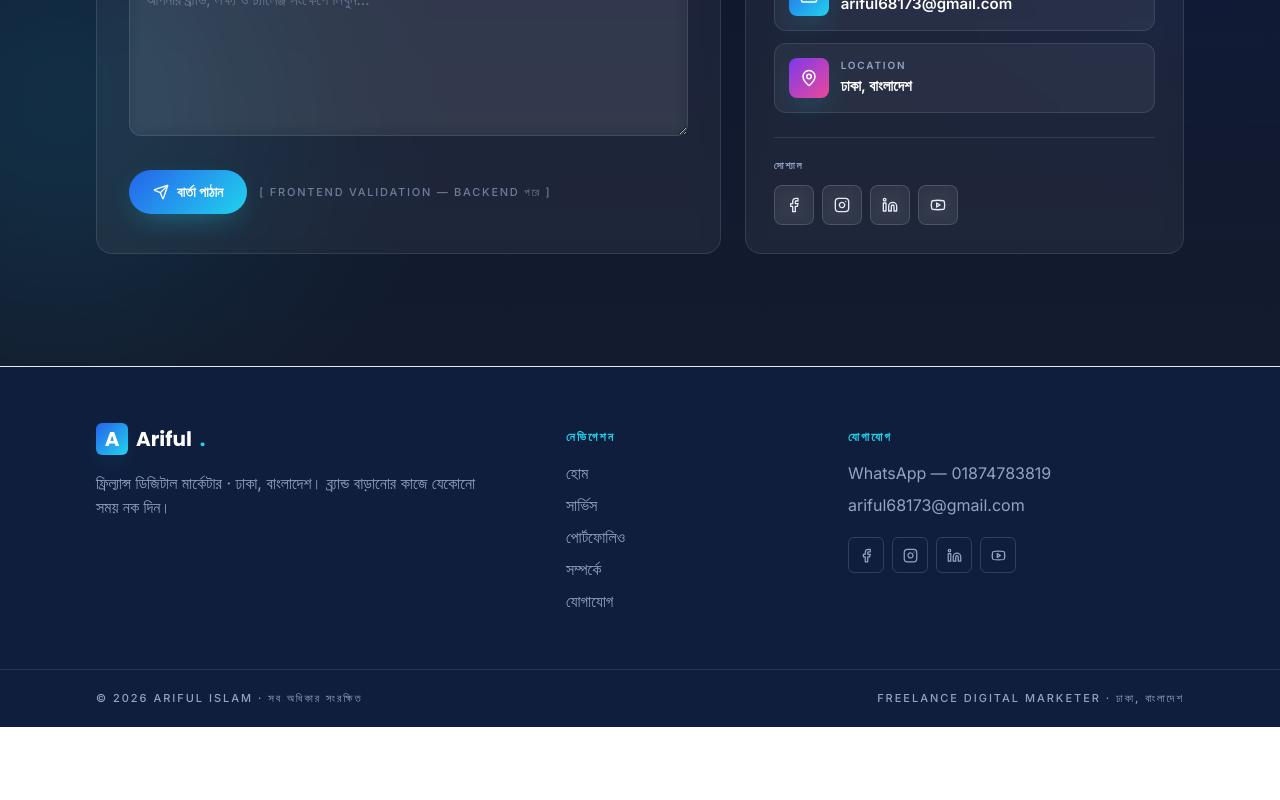
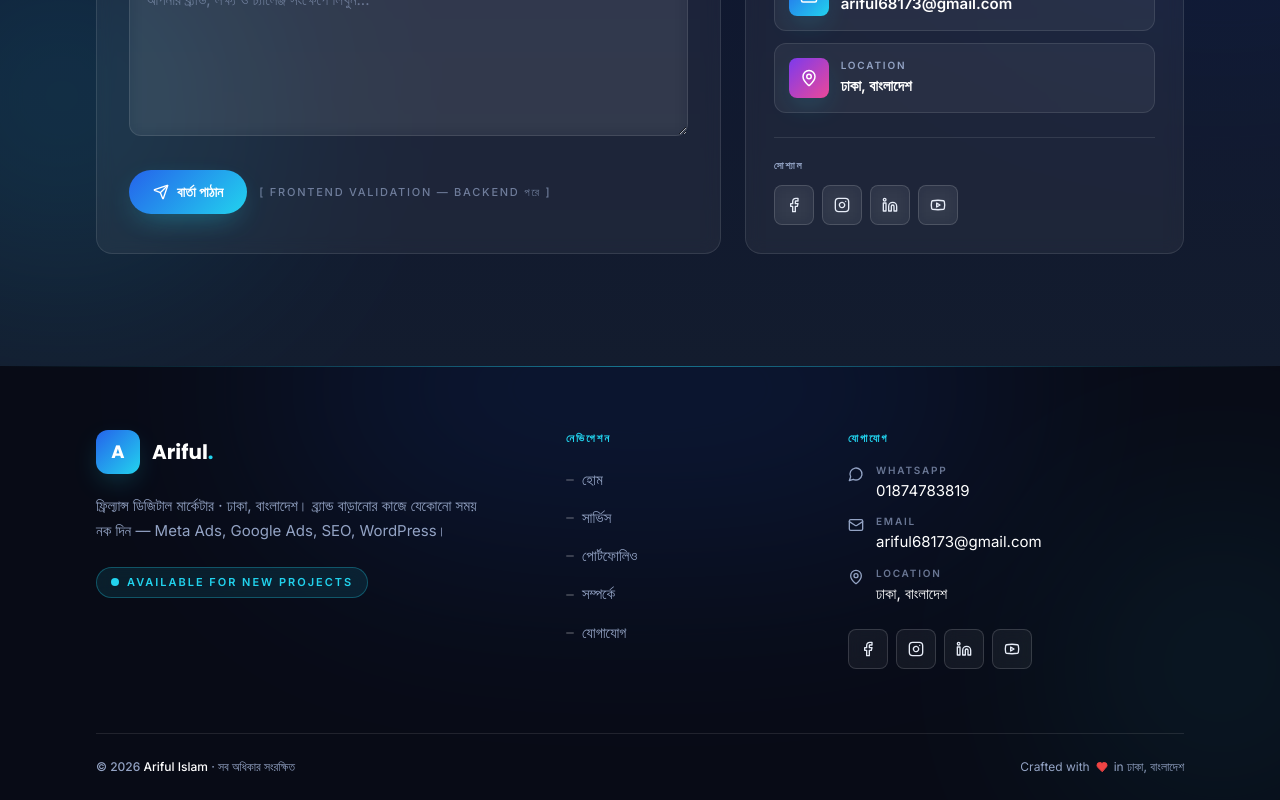
Before and after one commit to arifulislambd2420-source/Ariful-islam-, a React (Vite) app: page / in a window 1280 px wide. Shown: the part 5566-6366 px from the top of the page. Before the commit the page ends 6293 px from the top, so only its background shows below. Built offline with nearby package versions, Linux system fonts and the light colour scheme.

Commit message:
Footer redesign

```diff
--- a/src/components/Footer.tsx
+++ b/src/components/Footer.tsx
@@ -1,8 +1,24 @@
-import { Facebook, Instagram, Linkedin, Youtube } from "lucide-react";
+import {
+  Facebook,
+  Heart,
+  Instagram,
+  Linkedin,
+  Mail,
+  MapPin,
+  MessageCircle,
+  Youtube,
+} from "lucide-react";
 import { useSite } from "../context/SiteContext";
-import { EditableText } from "./admin/EditableText";
 
 const YEAR = new Date().getFullYear();
+
+const NAV_LINKS: Array<[string, string]> = [
+  ["#home", "হোম"],
+  ["#services", "সার্ভিস"],
+  ["#work", "পোর্টফোলিও"],
+  ["#about", "সম্পর্কে"],
+  ["#contact", "যোগাযোগ"],
+];
 
 export default function Footer() {
   const { data } = useSite();
@@ -10,33 +26,78 @@ export default function Footer() {
   const waNumber = (c.whatsapp || "").replace(/\D/g, "");
 
   return (
-    <footer className="border-t border-border bg-navy text-on-navy">
-      <div className="container-x grid gap-10 py-14 md:grid-cols-12">
+    <footer
+      className="relative overflow-hidden text-on-navy"
+      style={{ backgroundColor: "#080b16" }}
+    >
+      {/* subtle top accent glow */}
+      <div
+        aria-hidden
+        className="pointer-events-none absolute -top-32 left-1/2 h-[300px] w-[720px] -translate-x-1/2 rounded-full bg-primary opacity-15 blur-[120px]"
+      />
+      <div
+        aria-hidden
+        className="pointer-events-none absolute -right-20 top-40 h-[280px] w-[280px] rounded-full bg-cyan opacity-10 blur-[120px]"
+      />
+      {/* gradient hairline at top */}
+      <div
+        aria-hidden
+        className="absolute inset-x-0 top-0 h-px"
+        style={{
+          background:
+            "linear-gradient(90deg, transparent 0%, rgba(34,211,238,0.5) 50%, transparent 100%)",
+        }}
+      />
+
+      <div className="container-x relative">
+        {/* Main grid */}
+        <div className="grid gap-10 py-16 md:grid-cols-12">
+          {/* LEFT — brand */}
           <div className="md:col-span-5">
-          <div className="flex items-center gap-2 font-display text-xl font-bold text-white">
-            <span className="grid h-8 w-8 place-items-center rounded-md bg-cta-gradient text-white shadow-glow">
-              A
+            <a href="#home" className="inline-flex items-center gap-3">
+              <span
+                className="grid h-11 w-11 place-items-center rounded-xl text-white shadow-glow"
+                style={{
+                  background:
+                    "linear-gradient(135deg, #2563EB 0%, #22D3EE 100%)",
+                }}
+              >
+                <span className="font-display text-lg font-bold">A</span>
               </span>
+              <span className="font-display text-xl font-bold text-white">
                 Ariful<span className="text-cyan">.</span>
+              </span>
+            </a>
+            <p className="mt-5 max-w-sm text-[15px] leading-relaxed text-on-navy-muted">
+              ফ্রিল্যান্স ডিজিটাল মার্কেটার · {c.location || "ঢাকা, বাংলাদেশ"}। ব্র্যান্ড
+              বাড়ানোর কাজে যেকোনো সময় নক দিন — Meta Ads, Google Ads, SEO, WordPress।
+            </p>
+
+            {/* Available chip */}
+            <div className="mt-6 inline-flex items-center gap-2 rounded-full border border-cyan/30 bg-cyan/10 px-3.5 py-1.5 backdrop-blur">
+              <span className="relative flex h-2 w-2">
+                <span className="absolute inline-flex h-full w-full animate-ping rounded-full bg-cyan opacity-70" />
+                <span className="relative inline-flex h-2 w-2 rounded-full bg-cyan" />
+              </span>
+              <span className="text-[11px] font-semibold uppercase tracking-[0.18em] text-cyan">
+                Available for new projects
+              </span>
             </div>
-          <p className="mt-4 max-w-sm text-on-navy-muted">
-            ফ্রিল্যান্স ডিজিটাল মার্কেটার · {c.location || "ঢাকা, বাংলাদেশ"}। ব্র্যান্ড
-            বাড়ানোর কাজে যেকোনো সময় নক দিন।
-          </p>
           </div>
 
+          {/* MIDDLE — quick links */}
           <div className="md:col-span-3">
-          <div className="eyebrow-on-navy mb-4">নেভিগেশন</div>
-          <ul className="space-y-2 text-on-navy-muted">
-            {[
-              ["#home", "হোম"],
-              ["#services", "সার্ভিস"],
-              ["#work", "পোর্টফোলিও"],
-              ["#about", "সম্পর্কে"],
-              ["#contact", "যোগাযোগ"],
-            ].map(([href, label]) => (
+            <div className="text-[11px] font-semibold uppercase tracking-[0.18em] text-cyan">
+              নেভিগেশন
+            </div>
+            <ul className="mt-4 space-y-2.5">
+              {NAV_LINKS.map(([href, label]) => (
                 <li key={href}>
-                <a href={href} className="transition-colors hover:text-cyan">
+                  <a
+                    href={href}
+                    className="group inline-flex items-center gap-2 text-[15px] text-on-navy-muted transition-colors hover:text-cyan"
+                  >
+                    <span className="h-[2px] w-2 rounded-full bg-white/20 transition-all group-hover:w-4 group-hover:bg-cyan" />
                     {label}
                   </a>
                 </li>
@@ -44,33 +105,65 @@ export default function Footer() {
             </ul>
           </div>
 
+          {/* RIGHT — contact + social */}
           <div className="md:col-span-4">
-          <div className="eyebrow-on-navy mb-4">যোগাযোগ</div>
-          <ul className="space-y-2 text-on-navy-muted">
+            <div className="text-[11px] font-semibold uppercase tracking-[0.18em] text-cyan">
+              যোগাযোগ
+            </div>
+            <ul className="mt-4 space-y-3 text-[15px]">
               <li>
                 <a
                   href={`https://wa.me/88${waNumber}`}
                   target="_blank"
                   rel="noreferrer"
-                className="transition-colors hover:text-cyan"
+                  className="group inline-flex items-start gap-3 text-on-navy-muted transition-colors hover:text-cyan"
                 >
-                WhatsApp —{" "}
-                <EditableText
-                  as="span"
-                  value={c.whatsapp}
-                  onChange={() => {
-                    /* editable via Contact section — noop here */
-                  }}
+                  <MessageCircle
+                    size={16}
+                    className="mt-[3px] flex-shrink-0 text-on-navy-muted transition-colors group-hover:text-cyan"
                   />
+                  <span className="min-w-0">
+                    <span className="block text-[10px] font-semibold uppercase tracking-[0.18em] text-on-navy-muted/70">
+                      WhatsApp
+                    </span>
+                    <span className="mt-0.5 block truncate text-white group-hover:text-cyan">
+                      {c.whatsapp}
+                    </span>
+                  </span>
                 </a>
               </li>
               <li>
-              <a href={`mailto:${c.email}`} className="transition-colors hover:text-cyan">
+                <a
+                  href={`mailto:${c.email}`}
+                  className="group inline-flex items-start gap-3 text-on-navy-muted transition-colors hover:text-cyan"
+                >
+                  <Mail
+                    size={16}
+                    className="mt-[3px] flex-shrink-0 text-on-navy-muted transition-colors group-hover:text-cyan"
+                  />
+                  <span className="min-w-0">
+                    <span className="block text-[10px] font-semibold uppercase tracking-[0.18em] text-on-navy-muted/70">
+                      Email
+                    </span>
+                    <span className="mt-0.5 block truncate text-white group-hover:text-cyan">
                       {c.email}
+                    </span>
+                  </span>
                 </a>
               </li>
+              <li className="inline-flex items-start gap-3 text-on-navy-muted">
+                <MapPin size={16} className="mt-[3px] flex-shrink-0" />
+                <span>
+                  <span className="block text-[10px] font-semibold uppercase tracking-[0.18em] text-on-navy-muted/70">
+                    Location
+                  </span>
+                  <span className="mt-0.5 block text-white">{c.location}</span>
+                </span>
+              </li>
             </ul>
-          <div className="mt-5 flex items-center gap-2">
+
+            {/* social row */}
+            <div className="mt-6 flex items-center gap-2">
               {[
                 { icon: Facebook, label: "Facebook", href: c.facebookUrl },
                 { icon: Instagram, label: "Instagram", href: c.instagramUrl },
@@ -83,23 +176,28 @@ export default function Footer() {
                   target="_blank"
                   rel="noreferrer"
                   aria-label={label}
-                className="grid h-9 w-9 place-items-center rounded-md border border-white/15 text-on-navy-muted transition hover:border-cyan hover:text-cyan"
+                  className="grid h-10 w-10 place-items-center rounded-lg border border-white/15 bg-white/5 text-on-navy backdrop-blur transition hover:border-cyan hover:bg-cyan/10 hover:text-cyan"
                 >
-                <Icon size={15} />
+                  <Icon size={16} />
                 </a>
               ))}
             </div>
           </div>
         </div>
 
-      <div className="border-t border-white/10">
-        <div className="container-x flex flex-col items-center justify-between gap-3 py-5 sm:flex-row">
-          <p className="text-[11px] font-medium uppercase tracking-[0.18em] text-on-navy-muted">
-            © {YEAR} Ariful Islam · সব অধিকার সংরক্ষিত
+        {/* Copyright bar */}
+        <div className="relative border-t border-white/10">
+          <div className="flex flex-col items-center justify-between gap-3 py-6 sm:flex-row">
+            <p className="text-[12px] font-medium text-on-navy-muted">
+              © {YEAR} <span className="text-white">Ariful Islam</span> · সব
+              অধিকার সংরক্ষিত
             </p>
-          <p className="text-[11px] font-medium uppercase tracking-[0.18em] text-on-navy-muted">
-            Freelance Digital Marketer · {c.location || "Dhaka"}
+            <p className="inline-flex items-center gap-1.5 text-[12px] text-on-navy-muted">
+              Crafted with{" "}
+              <Heart size={12} className="fill-red-500 text-red-500" /> in{" "}
+              {c.location || "Dhaka"}
             </p>
+          </div>
         </div>
       </div>
     </footer>
```
Lines whose indentation alone changed are shown as unchanged.
